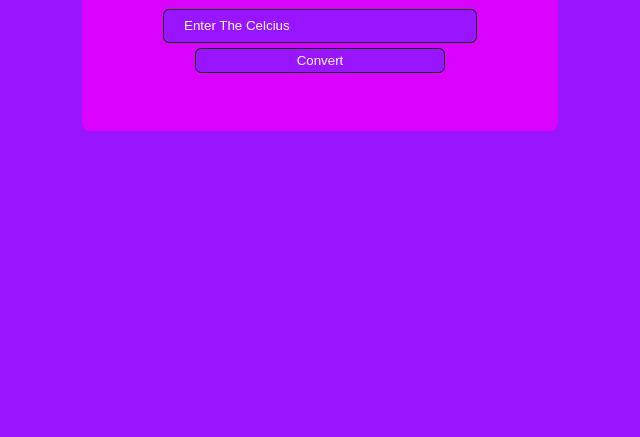
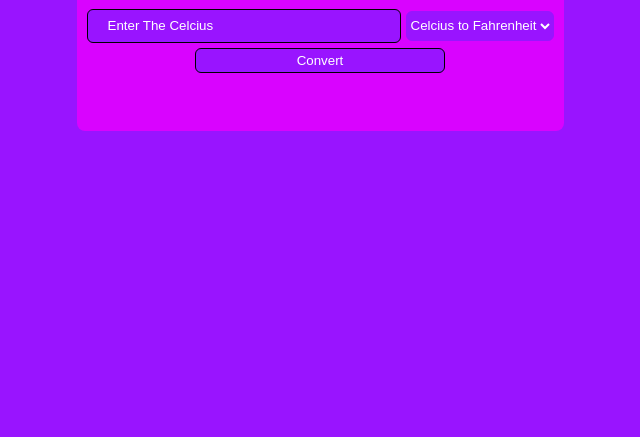
Before and after one commit to Girish25032006/Temperature-Converter, a plain HTML site: page index.html in a window 1280 px wide. Shown: the part 379-816 px from the top of the page, without its empty margins (320-960 px from the left). Drawn offline with Linux system fonts and the light colour scheme.

```diff
--- a/index.css
+++ b/index.css
@@ -55,3 +55,23 @@
   margin-top: 0px;
   color: white;
 }
+.selector{
+  display: flex;
+  flex-direction: row;
+  justify-content: center;
+  align-items: center;
+  column-gap: 5px;
+}
+select{
+  height: 30px;
+  border: 1px solid rgb(153, 20, 255);
+  border-radius: 6px;
+  background-color: rgb(153, 20, 255);
+  color: white;
+
+}
+.Convertor_name{
+  display: flex;
+  justify-content: center;
+  align-items: center;
+}
--- a/index.html
+++ b/index.html
@@ -9,11 +9,23 @@
 <body>
   <div class="main_div">
 
-    <h1 class="title">Converting Celcius to Fahrenheit<h1>
+    <h1 class="title">Temperature Convertor<h1>
 
-    <div>
-      <input type="number" placeholder="Enter The Celcius" class="js-input">
-    </div>
+   <div class="selector">
+      <div>
+        <input type="number" placeholder="Enter The Celcius" class="js-input">
+      </div>
+      <div class="Convertor_name">
+        <select>
+          <option selected value="Celcius to Fahrenheit">Celcius to Fahrenheit</option>
+          <option  value="Fahrenheit to Celcius">Fahrenheit to Celcius</option>
+          <option value="Celcius to Kelvin">Celcius to Kelvin</option>
+          <option value= "Kelvin to Celcius">Kelvin to Celcius</option>
+          <option value="Fahrenheit to Kelvin">Fahrenheit to Kelvin</option>
+          <option value="Kelvin to Fahrenheit">Kelvin to Fahrenheit</option>
+        </select>
+      </div>
+   </div>
     <div class="button-div">
       <button
       onclick="convert();
```
